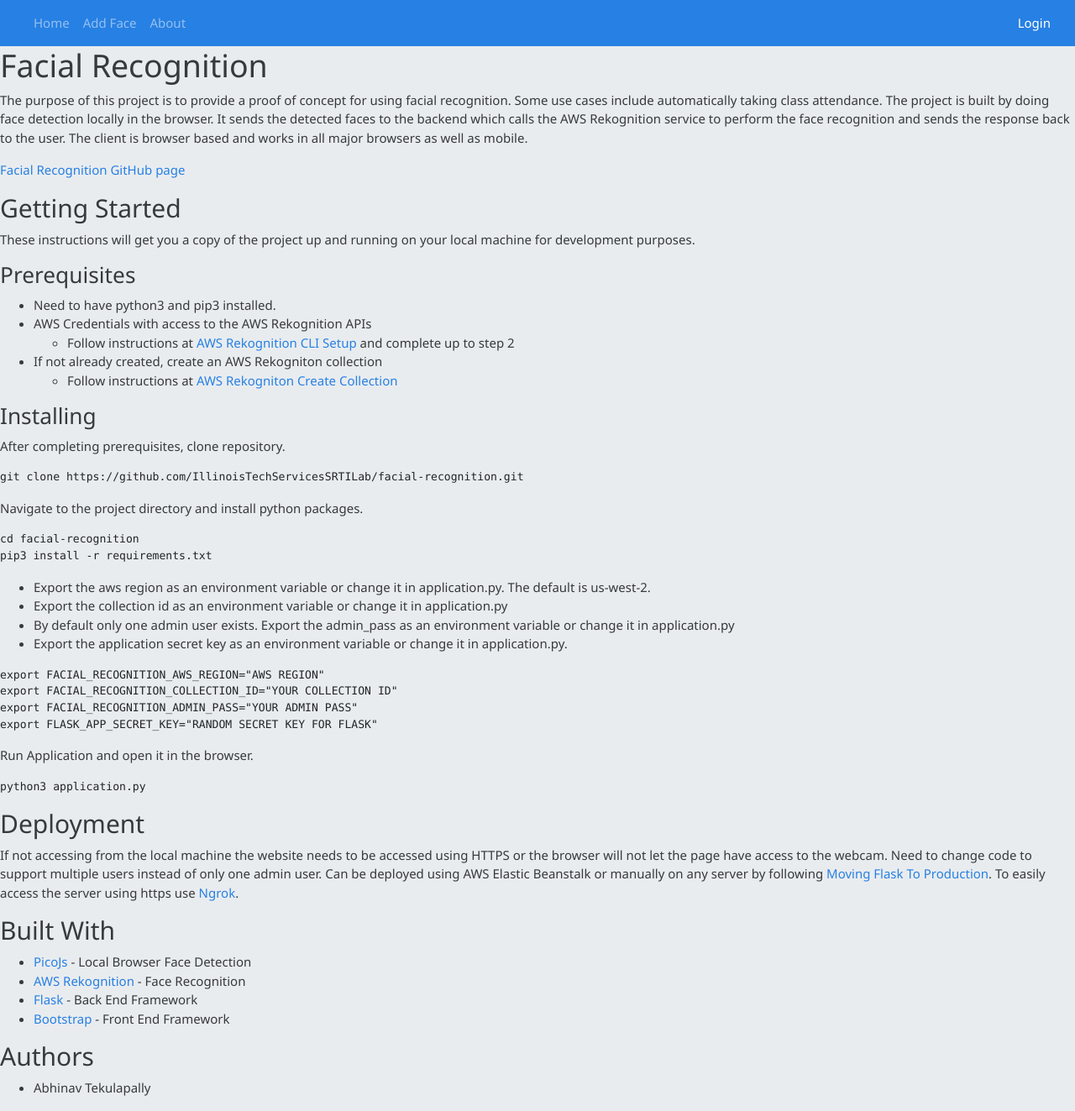
After one commit to dti-illinois/facial-recognition, a Flask app: page /about in a window 1280 px wide. The commit adds this page. Shown: the whole page at 84% size. Run offline with Flask 2, Linux system fonts and the light colour scheme; some libraries are stand-ins or nearby versions.

Commit message:
Added about page

```diff
--- a/application.py
+++ b/application.py
@@ -20,6 +20,9 @@
 def main_page():
     return render_template("index.html")
 
+@application.route('/about')
+def about_page():
+    return render_template("about.html")
 
 @application.route('/add_face', methods=['GET', 'POST'])
 @login_required
--- /dev/null
+++ b/templates/about.html
@@ -0,0 +1,77 @@
+{% extends "base.html" %}
+{% block title %}Realtime Face Detection and Recognition{% endblock %}
+{% block head %}
+{{ super() }}
+{% endblock %}
+{% block header %}
+{{ super() }}
+<h1 id="facial-recognition">Facial Recognition</h1>
+<p>The purpose of this project is to provide a proof of concept for using facial recognition. Some use cases include
+	automatically taking class attendance. The project is built by doing face detection locally in the browser. It sends
+	the detected faces to the backend which calls the AWS Rekognition service to perform the face recognition and sends
+	the response back to the user. The client is browser based and works in all major browsers as well as mobile.
+</p>
+<p>
+	<a href="https://github.com/IllinoisTechServicesSRTILab/facial-recognition">Facial Recognition GitHub page</a>
+</p>
+<h2 id="getting-started">Getting Started</h2>
+<p>These instructions will get you a copy of the project up and running on your local machine for development purposes.
+</p>
+<h3 id="prerequisites">Prerequisites</h3>
+<ul>
+	<li>Need to have python3 and pip3 installed.</li>
+	<li>AWS Credentials with access to the AWS Rekognition APIs<ul>
+			<li>Follow instructions at <a
+					href="https://docs.aws.amazon.com/rekognition/latest/dg/setup-awscli-sdk.html">AWS Rekognition CLI
+					Setup</a> and complete up to step 2</li>
+		</ul>
+	</li>
+	<li>If not already created, create an AWS Rekogniton collection <ul>
+			<li>Follow instructions at <a
+					href="https://docs.aws.amazon.com/rekognition/latest/dg/create-collection-procedure.html">AWS
+					Rekogniton Create Collection</a></li>
+		</ul>
+	</li>
+</ul>
+<h3 id="installing">Installing</h3>
+<p>After completing prerequisites, clone repository.</p>
+<pre><code>git <span class="hljs-keyword">clone</span> <span class="hljs-title">https</span>://github.com/IllinoisTechServicesSRTILab/facial-recognition.git
+</code></pre>
+<p>Navigate to the project directory and install python packages.</p>
+<pre><code><span class="hljs-built_in">cd</span> facial-recognition
+pip3 install -r requirements.txt
+</code></pre>
+<ul>
+	<li>Export the aws region as an environment variable or change it in application.py. The default is us-west-2.</li>
+	<li>Export the collection id as an environment variable or change it in application.py</li>
+	<li>By default only one admin user exists. Export the admin_pass as an environment variable or change it in
+		application.py</li>
+	<li>Export the application secret key as an environment variable or change it in application.py.</li>
+</ul>
+<pre><code><span class="hljs-keyword">export</span> FACIAL_RECOGNITION_AWS_REGION=<span class="hljs-string">"AWS REGION"</span>
+<span class="hljs-keyword">export</span> FACIAL_RECOGNITION_COLLECTION_ID=<span class="hljs-string">"YOUR COLLECTION ID"</span>
+<span class="hljs-keyword">export</span> FACIAL_RECOGNITION_ADMIN_PASS=<span class="hljs-string">"YOUR ADMIN PASS"</span>
+<span class="hljs-keyword">export</span> FLASK_APP_SECRET_KEY=<span class="hljs-string">"RANDOM SECRET KEY FOR FLASK"</span>
+</code></pre>
+<p>Run Application and open it in the browser.</p>
+<pre><code><span class="hljs-keyword">python3</span> application.<span class="hljs-keyword">py</span>
+</code></pre>
+<h2 id="deployment">Deployment</h2>
+<p>If not accessing from the local machine the website needs to be accessed using HTTPS or the browser will not let the
+	page have access to the webcam. Need to change code to support multiple users instead of only one admin user. Can be
+	deployed using AWS Elastic Beanstalk or manually on any server by following <a
+		href="https://flask.palletsprojects.com/en/1.1.x/tutorial/deploy/">Moving Flask To Production</a>. To easily
+	access the server using https use <a href="https://ngrok.com">Ngrok</a>.</p>
+<h2 id="built-with">Built With</h2>
+<ul>
+	<li><a href="https://github.com/tehnokv/picojs">PicoJs</a> - Local Browser Face Detection</li>
+	<li><a href="https://aws.amazon.com/rekognition/">AWS Rekognition</a> - Face Recognition</li>
+	<li><a href="https://flask.palletsprojects.com/en/1.1.x/">Flask</a> - Back End Framework</li>
+	<li><a href="https://getbootstrap.com">Bootstrap</a> - Front End Framework</li>
+</ul>
+<h2 id="authors">Authors</h2>
+<ul>
+	<li>Abhinav Tekulapally</li>
+</ul>
+
+{% endblock %}
--- a/templates/base.html
+++ b/templates/base.html
@@ -40,9 +40,6 @@
                         <a id="AddFace" class="nav-link" href="/add_face">Add Face</a>
                     </li>
                     <li class="nav-item">
-                        <a id="ManageFaces" class="nav-link" href="/manage_faces">Manage Faces</a>
-                    </li>
-                    <li class="nav-item">
                         <a id="About" class="nav-link" href="/about">About</a>
                     </li>
                 </ul>
```
